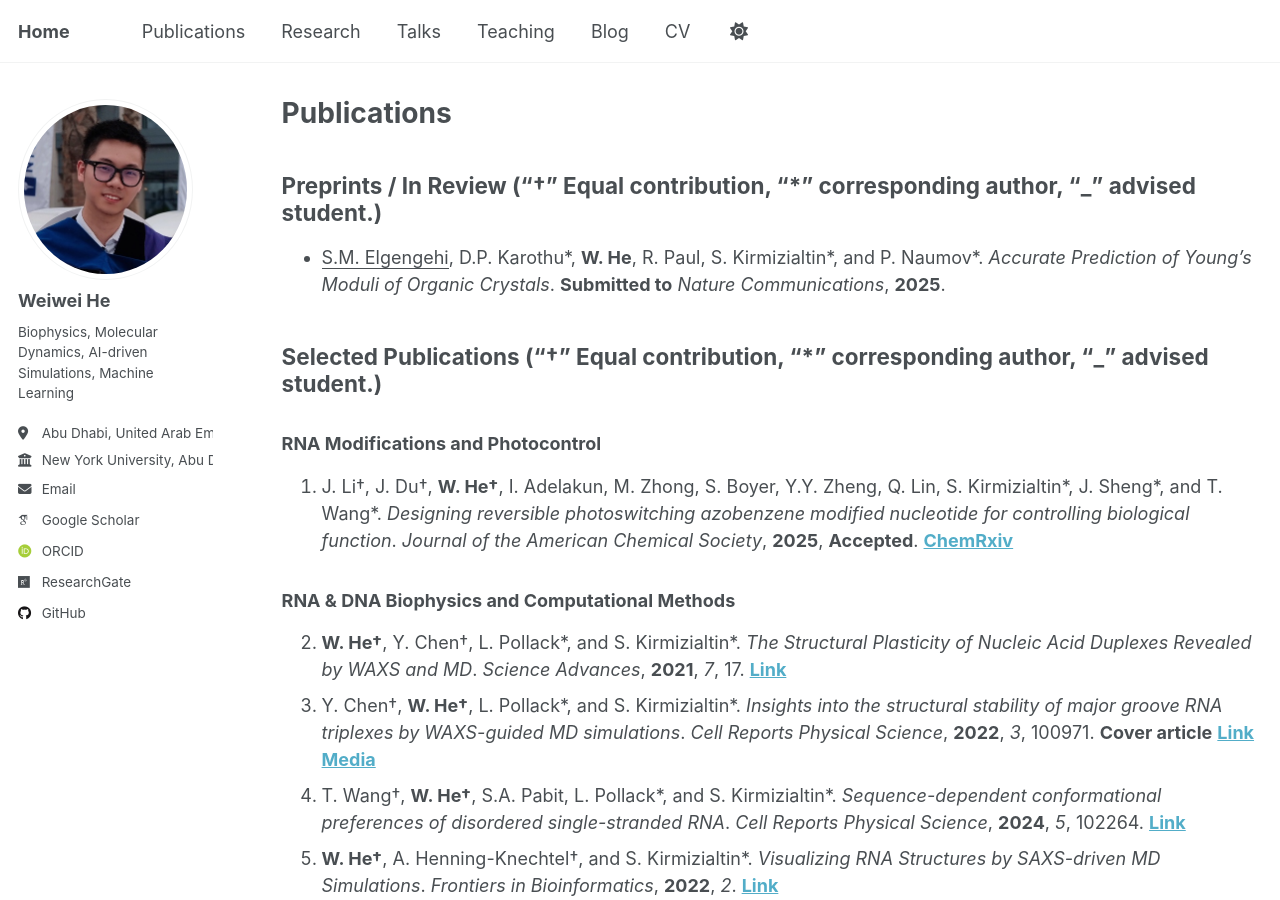
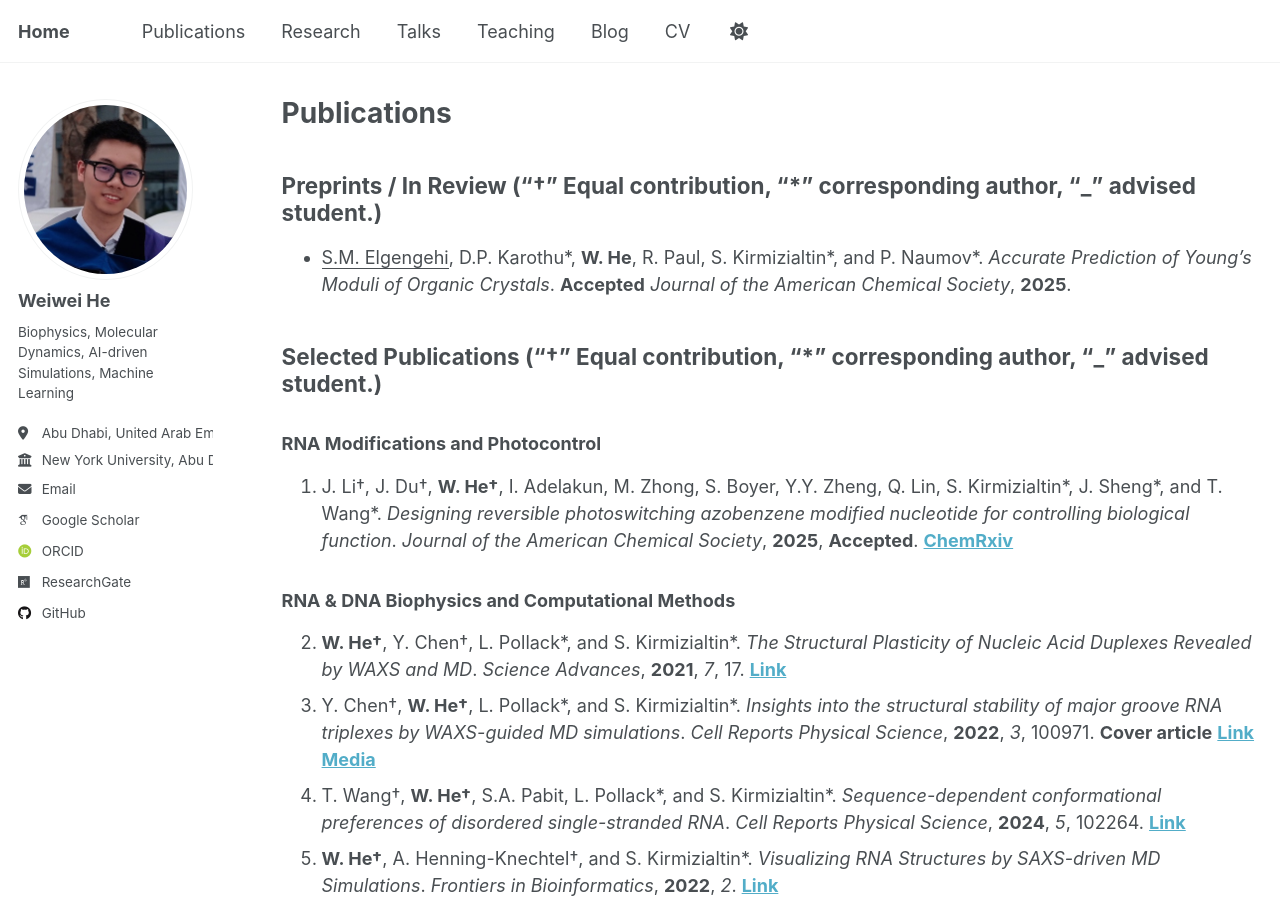
Before and after one commit to Warrenheww/warrenheww.github.io, a Jekyll site: the page built from _pages/publications.md, in a window 1280 px wide and 900 px high. Built offline with Jekyll 4.4.1, drawn with Linux system fonts in a browser that asks for light colours; some web fonts are replaced.

Commit message:
Update publications.md

```diff
--- a/_pages/publications.md
+++ b/_pages/publications.md
@@ -7,7 +7,7 @@ author_profile: true
 
 ## Preprints / In Review ("†" Equal contribution, "*" corresponding author, “_” advised student.)
 
-- <ins>S.M. Elgengehi</ins>, D.P. Karothu\*, **W. He**, R. Paul, S. Kirmizialtin\*, and P. Naumov\*. *Accurate Prediction of Young’s Moduli of Organic Crystals*. **Submitted to** *Nature Communications*, **2025**.
+- <ins>S.M. Elgengehi</ins>, D.P. Karothu\*, **W. He**, R. Paul, S. Kirmizialtin\*, and P. Naumov\*. *Accurate Prediction of Young’s Moduli of Organic Crystals*. **Accepted** *Journal of the American Chemical Society*, **2025**.
 
 ## Selected Publications ("†" Equal contribution, "*" corresponding author, “_” advised student.)
 
```
